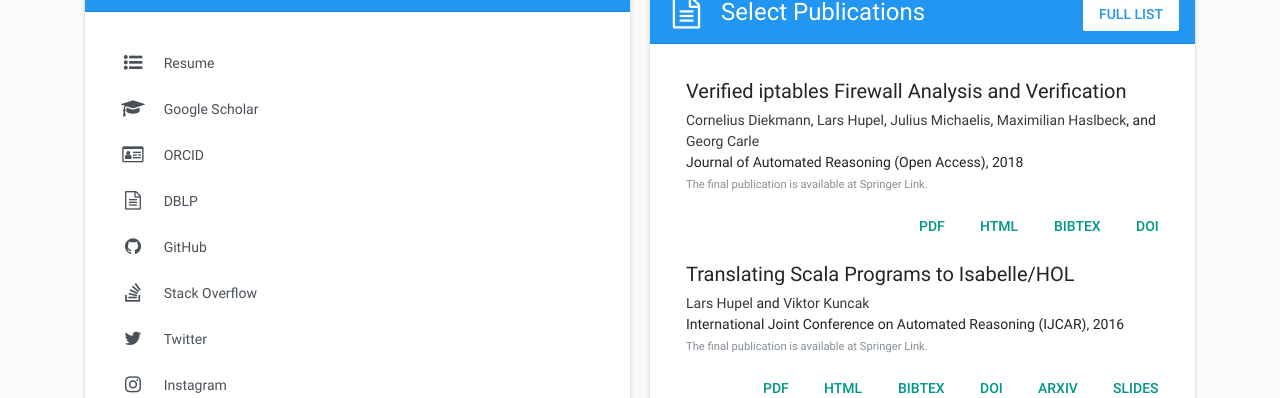
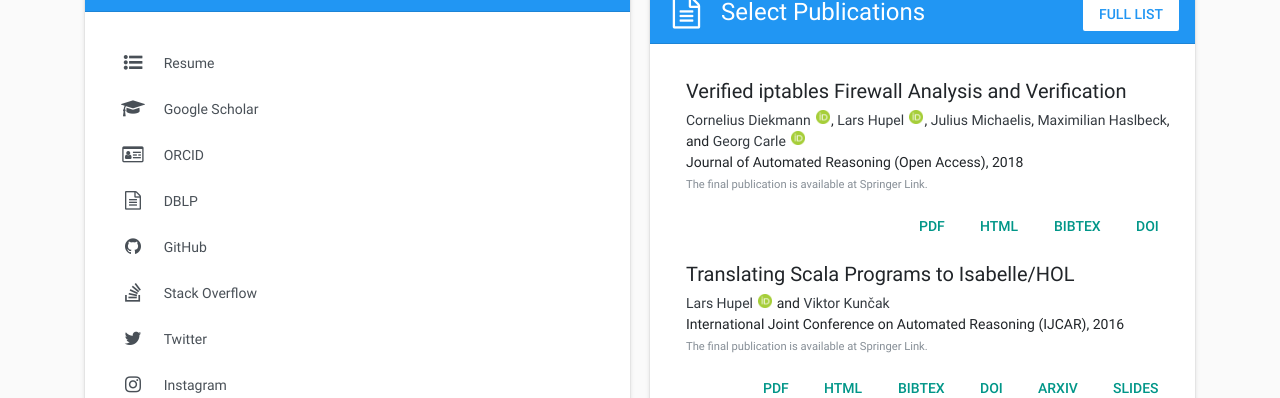
Before and after one commit to larsrh/website, a Jekyll site: the page built from index.html, in a window 1280 px wide. Shown: the part 693-1091 px from the top of the page. Built offline with Jekyll 4.4.1, drawn with Linux system fonts in a browser that asks for light colours; comment, search, counter and statistics services are not loaded.

Commit message:
more ORCID

```diff
--- a/_includes/pub_authors.html
+++ b/_includes/pub_authors.html
@@ -2,7 +2,7 @@
   {% for author in pub.authors %}
     {% for author_desc in site.data.authors %}
       {% if author == author_desc.id %}
-        <span class="pub-author">{% if author_desc.link %}<a href="{{ author_desc.link }}" class="text-dark">{{ author_desc.name }}</a>{% else %}{{ author_desc.name }}{% endif %}</span>
+      <span class="pub-author">{% if author_desc.link %}<a href="{{ author_desc.link }}" class="text-dark">{{ author_desc.name }}</a>{% else %}{{ author_desc.name }}{% endif %}{% if author_desc.orcid %} <a href="https://orcid.org/{{ author_desc.orcid }}"><img class="orcid" src="/img/orcid.png" alt="ORCID"></a>{% endif %}</span>
       {% endif %}
     {% endfor %}
   {% endfor %}
--- a/css/main.css
+++ b/css/main.css
@@ -120,3 +120,12 @@
   margin-left: .5em;
   border-left: 5px solid #e9ecef;
 }
+
+.orcid {
+  height: 1em;
+  width: 1em;
+  position: relative;
+  top: -0.3em;
+  margin-left: 0.1em;
+  margin-right: 0.1em;
+}
```
Also changed, not shown: _data/authors.yml (+8 -1 lines), img/orcid.png (added).
